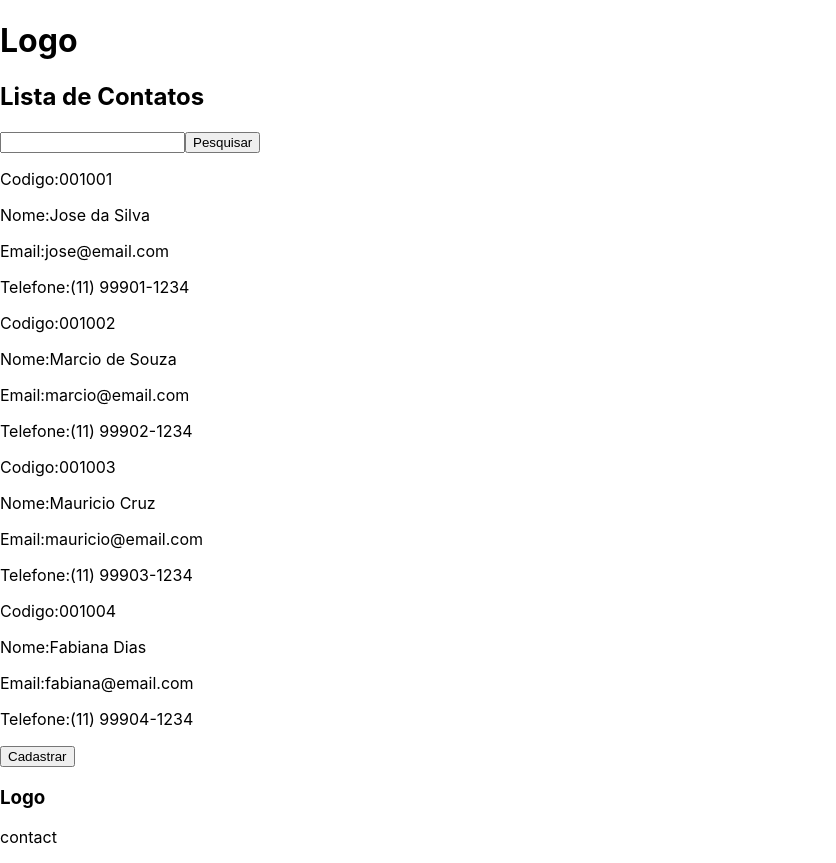
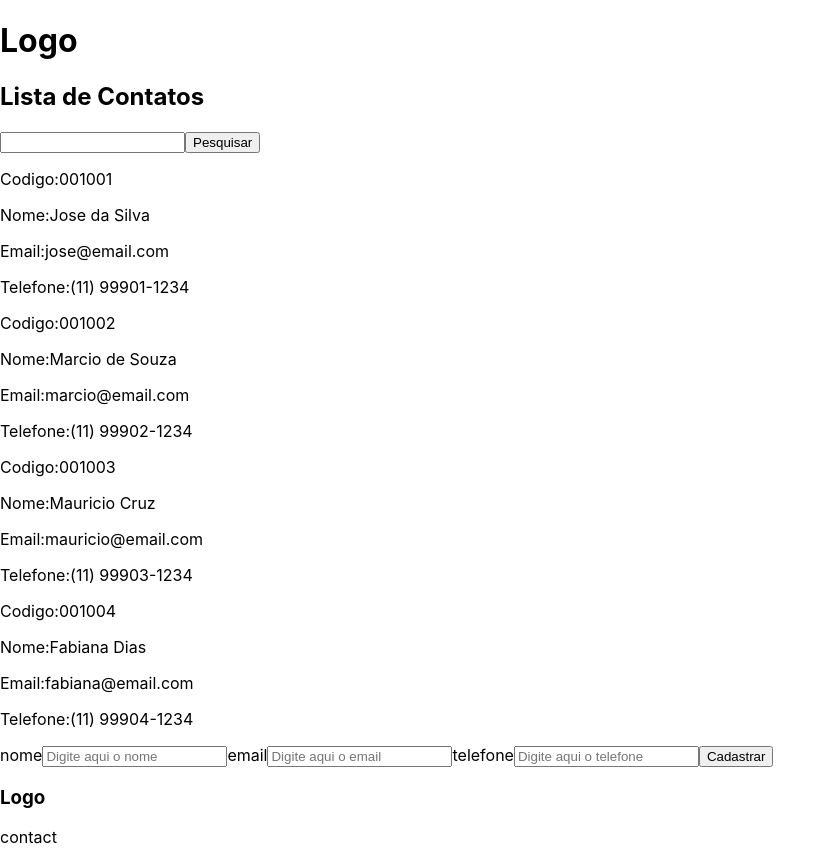
Before and after one commit to felipecalori/client-control, a React (Create React App) app in the folder Testes Tecnicos/TPrime/client-control/: page / in a window 1280 px wide. Shown: the whole page, without its empty margins (0-836 px from the left). Built offline with nearby package versions, Linux system fonts and the light colour scheme.

Commit message:
Desenvolvido formulario e funcionabilidade de cadastro

```diff
--- a/Testes Tecnicos/TPrime/client-control/package.json
+++ b/Testes Tecnicos/TPrime/client-control/package.json
@@ -3,13 +3,16 @@
   "version": "0.1.0",
   "private": true,
   "dependencies": {
+    "@hookform/resolvers": "^3.1.0",
     "@testing-library/jest-dom": "^5.14.1",
     "@testing-library/react": "^13.0.0",
     "@testing-library/user-event": "^13.2.1",
     "react": "^18.2.0",
     "react-dom": "^18.2.0",
+    "react-hook-form": "^7.43.9",
     "react-scripts": "5.0.1",
-    "web-vitals": "^2.1.0"
+    "web-vitals": "^2.1.0",
+    "yup": "^1.1.1"
   },
   "scripts": {
     "start": "react-scripts start",
--- a/Testes Tecnicos/TPrime/client-control/src/App.js
+++ b/Testes Tecnicos/TPrime/client-control/src/App.js
@@ -1,13 +1,33 @@
-import { useEffect, useState } from "react";
+import { useState } from "react";
+import { useForm } from "react-hook-form";
 import "./App.css";
 import { aData } from "./DB/db";
+import * as yup from "yup";
+import { yupResolver } from "@hookform/resolvers/yup";
 
 function App() {
-  const [list, setList] = useState([]);
+  const [list, setList] = useState(aData);
 
-  useEffect(() => {
-    setList(aData);
+  const schema = yup.object().shape({
+    nome: yup.string().required("Campo Obrigatório!"),
+    email: yup.string().email("Email inválido").required("Campo Obrigatório!"),
+    telefone: yup.number().required("Campo obrigatório!"),
   });
+
+  const {
+    register,
+    handleSubmit,
+    formState: { errors },
+  } = useForm({
+    resolver: yupResolver(schema),
+  });
+
+  const onSubmitfunction = (data) => {
+    data.codigo =
+      "00" + (parseInt(list[list.length - 1].codigo) + 1).toString();
+    setList([...list, data]);
+  };
+
   return (
     <div className="App">
       <header className="App-header">
@@ -22,7 +42,7 @@ function App() {
         <div>
           {list.length > 0 ? (
             list.map((contact, index) => (
-              <div>
+              <div key={index}>
                 <p>Codigo:{contact.codigo}</p>
                 <p>Nome:{contact.nome}</p>
                 <p>Email:{contact.email}</p>
@@ -32,8 +52,31 @@ function App() {
           ) : (
             <p>Cadastre um Contato</p>
           )}
-          <button>Cadastrar</button>
         </div>
+        <form onSubmit={handleSubmit(onSubmitfunction)}>
+          <label>nome</label>
+          <input
+            type="text"
+            placeholder="Digite aqui o nome"
+            {...register("nome")}
+          />
+          {errors.nome?.message}
+          <label>email</label>
+          <input
+            type="text"
+            placeholder="Digite aqui o email"
+            {...register("email")}
+          />
+          {errors.email?.message}
+          <label>telefone</label>
+          <input
+            type="text"
+            placeholder="Digite aqui o telefone"
+            {...register("telefone")}
+          />
+          {errors.telefone?.message}
+          <button type="submit">Cadastrar</button>
+        </form>
       </main>
       <footer>
         <h3>Logo</h3>
--- /dev/null
+++ b/Testes Tecnicos/TPrime/client-control/src/components/Header.js
@@ -0,0 +1,5 @@
+function Header({}) {
+  return <></>;
+}
+
+export default Header;
```
Also changed, not shown: 1 other file (tests, documents, lock files or other folders).
